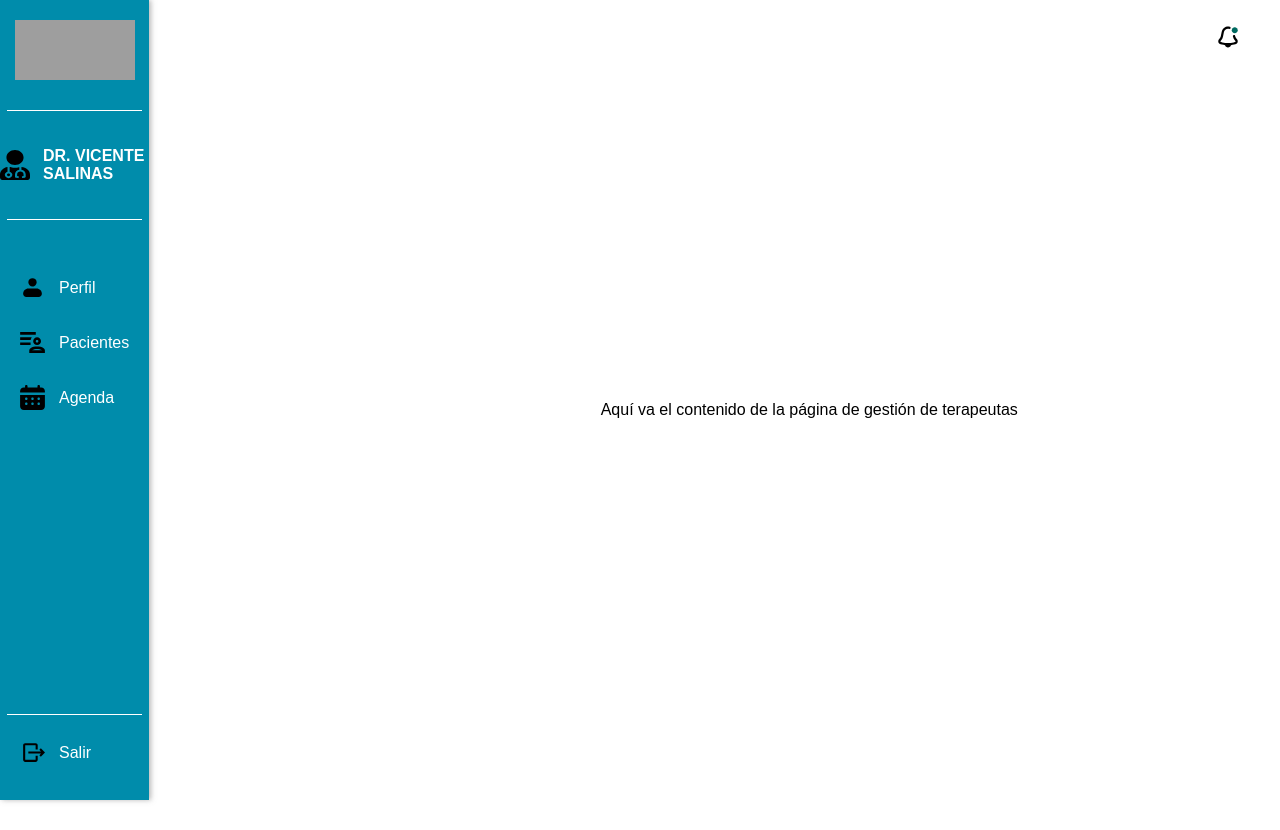
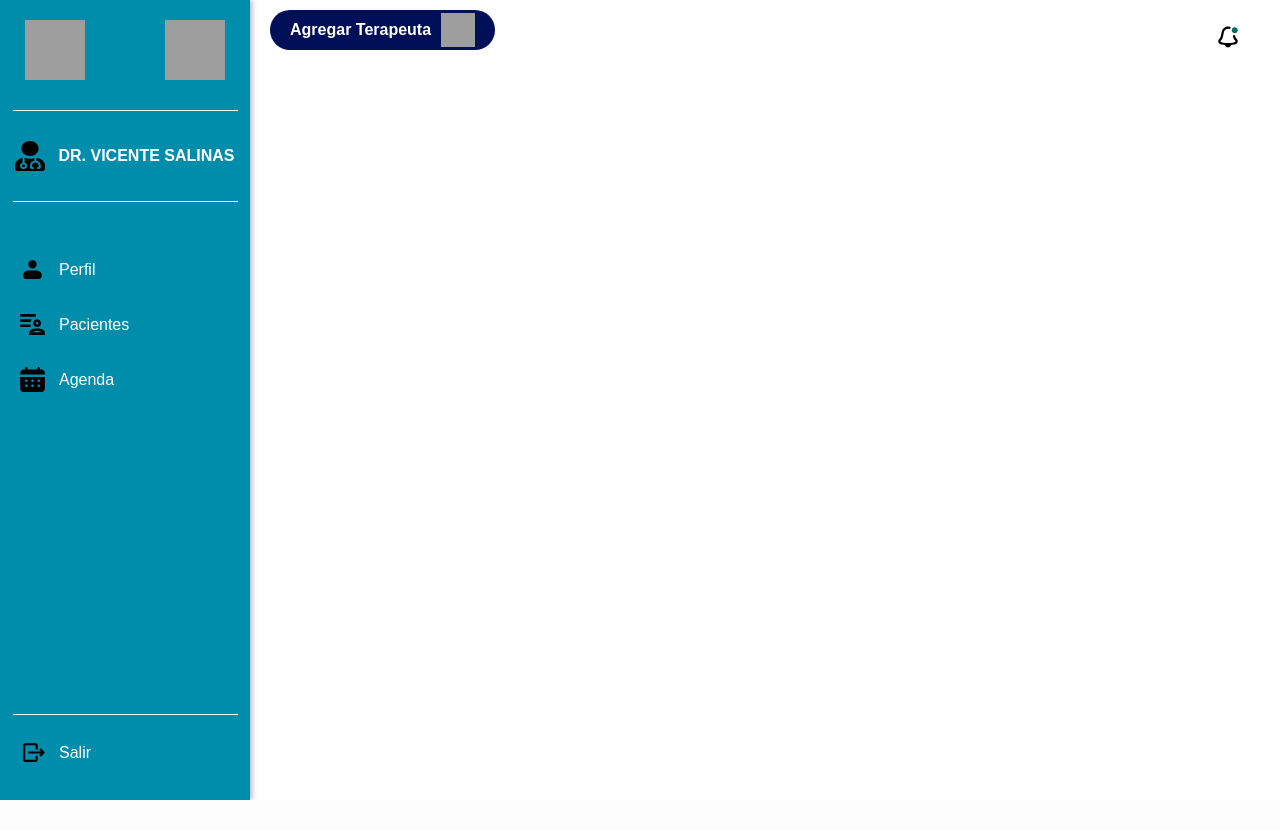
Before and after one commit to Nicolas-Paez/Consultoria, a Django app: template administrador/templates/gestion_terapeutas.html in a window 1280 px wide; the page is wider, and only the part inside the window is pictured. After the commit the page ends 800 px from the top of that part, so only its background shows below. Run offline with Django 5.2, Linux system fonts and the light colour scheme; the template is opened without the code that fills it, so the values that code supplies are empty; grey boxes are pictures that could not be loaded.

Commit message:
Agregué el ícono SVG para el botón "plus" y estilos para la página de administración del terapeuta

```diff
--- /dev/null
+++ b/administrador/static/styles/gestion_terapeutas.css
@@ -0,0 +1,29 @@
+.contenedor-boton {
+    display: flex;
+    margin-bottom: 20px;
+    right: 20px;
+}
+
+.boton-agregar-terapeuta {
+    background-color: #001058;
+    color: #fff;
+    border: none;
+    padding: 3px 20px;
+    border-radius: 25px;
+    font-size: 16px;
+    font-weight: bold;
+    display: flex;
+    align-items: center;
+    gap: 10px;
+    cursor: pointer;
+    transition: background-color 0.3s ease;
+}
+
+.boton-agregar-terapeuta img {
+    width: 34px;
+    height: 34px;
+}
+
+.boton-agregar-terapeuta:hover {
+    background-color: #002080; /* Un color ligeramente más claro para el hover */
+}
--- a/administrador/templates/gestion_terapeutas.html
+++ b/administrador/templates/gestion_terapeutas.html
@@ -1,9 +1,17 @@
 {% extends 'base_terapeuta.html' %}
+
+{% load static %}
 
 {% block title %}Gestión de terapeutas{% endblock %}
 
+{% block extra_head%}
+
+<link rel="stylesheet" href="{% static 'styles/gestion_terapeutas.css' %}">
+
+{% endblock %}
+
 {% block content %}
-<label style="display: flex; justify-content: center; align-items: center; height: 100vh; width: 100vw">
-    Aquí va el contenido de la página de gestión de terapeutas
-</label>
+    <div class="contenedor-boton">
+        <button class="boton-agregar-terapeuta">Agregar Terapeuta<img src="{% static 'icons/plus.svg' %}"></button>
+    </div>
 {% endblock %}
```
Also changed, not shown: administrador/static/icons/plus.svg (added).
